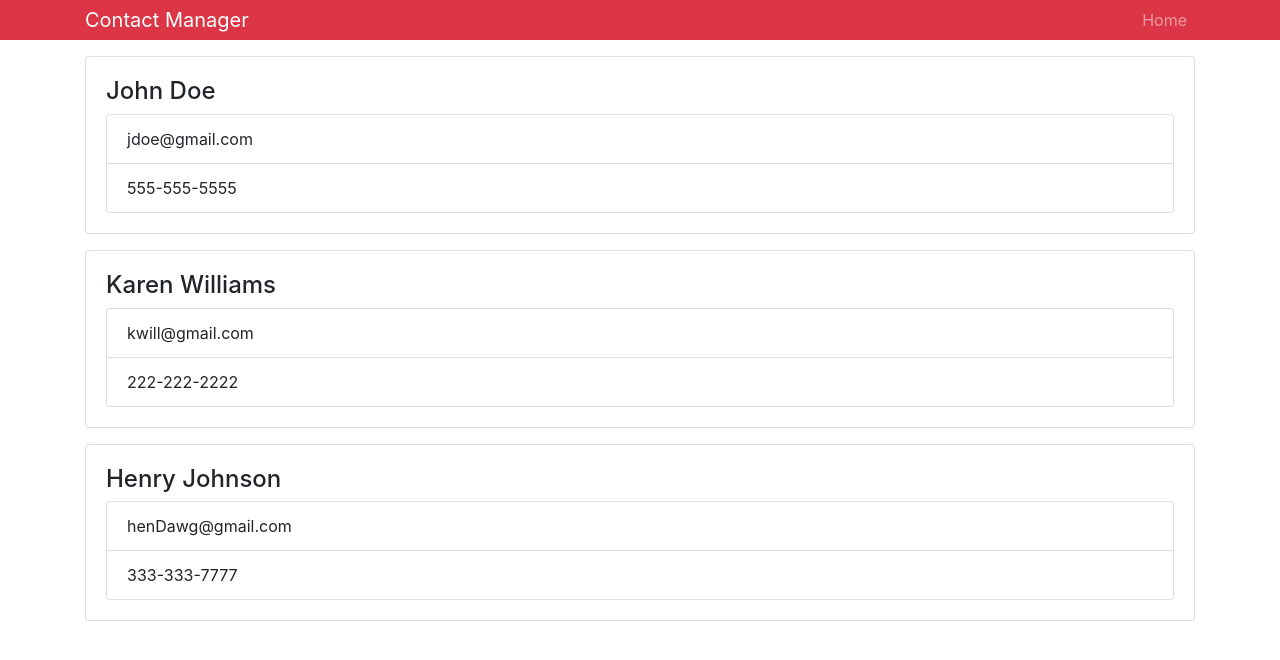
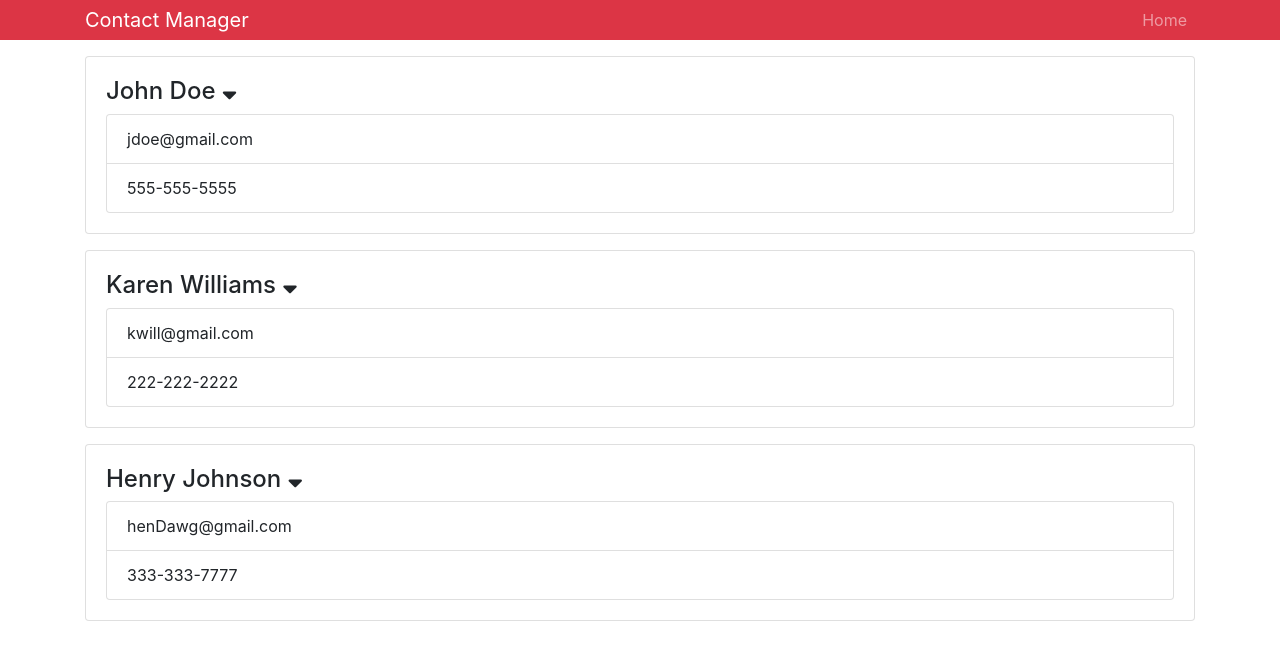
Before and after one commit to Henelllis/Contact-Manager, a React (Create React App) app: page / in a window 1280 px wide. Shown: the top 660 px of the page. Built offline with nearby package versions, Linux system fonts and the light colour scheme.

Commit message:
Ability to show and hide contact info

```diff
--- a/public/index.html
+++ b/public/index.html
@@ -10,6 +10,9 @@
     -->
     <link rel="manifest" href="%PUBLIC_URL%/manifest.json">
     <link rel="shortcut icon" href="%PUBLIC_URL%/favicon.ico">
+    <link rel="stylesheet" href="https://use.fontawesome.com/releases/v5.7.0/css/all.css" integrity="sha384-lZN37f5QGtY3VHgisS14W3ExzMWZxybE1SJSEsQp9S+oqd12jhcu+A56Ebc1zFSJ" crossorigin="anonymous">
+
+
     <!--
       Notice the use of %PUBLIC_URL% in the tags above.
       It will be replaced with the URL of the `public` folder during the build.
--- a/src/components/Contact.js
+++ b/src/components/Contact.js
@@ -2,17 +2,34 @@ import React, { Component } from 'react';
 import PropTypes from 'prop-types';
 
 class Contact extends Component {
+
+    state ={
+        showContact: true
+    }
+
+    onClickShowContact = () => {
+        this.setState({showContact: !this.state.showContact})
+    }
+
     render() {
-
+        const { showContact } = this.state
         const {name, email, phone } = this.props.contact;
 
-        return (
-            <div className="card card-body mb-3">
-                <h4>{name}</h4>
+        let contactRender = null
+
+        if (showContact){
+            contactRender = (
                 <ul className=" list-group">
                     <li className="list-group-item">{email}</li>
                     <li className="list-group-item">{phone}</li>
                 </ul>
+            )
+        }
+
+        return (
+            <div className="card card-body mb-3">
+                <h4>{name} <i onClick={this.onClickShowContact} className="fas fa-sort-down"></i></h4>
+                {contactRender}
             </div>
         );
     }
```
